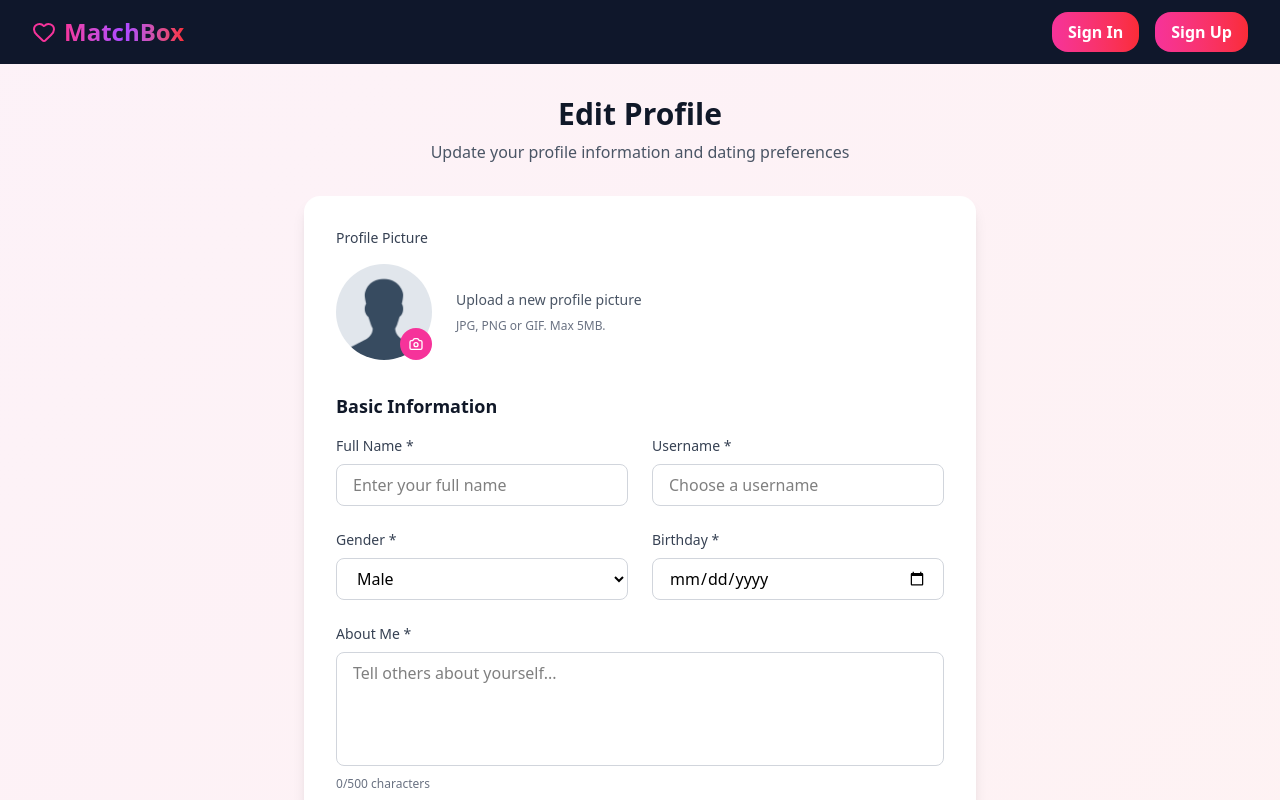
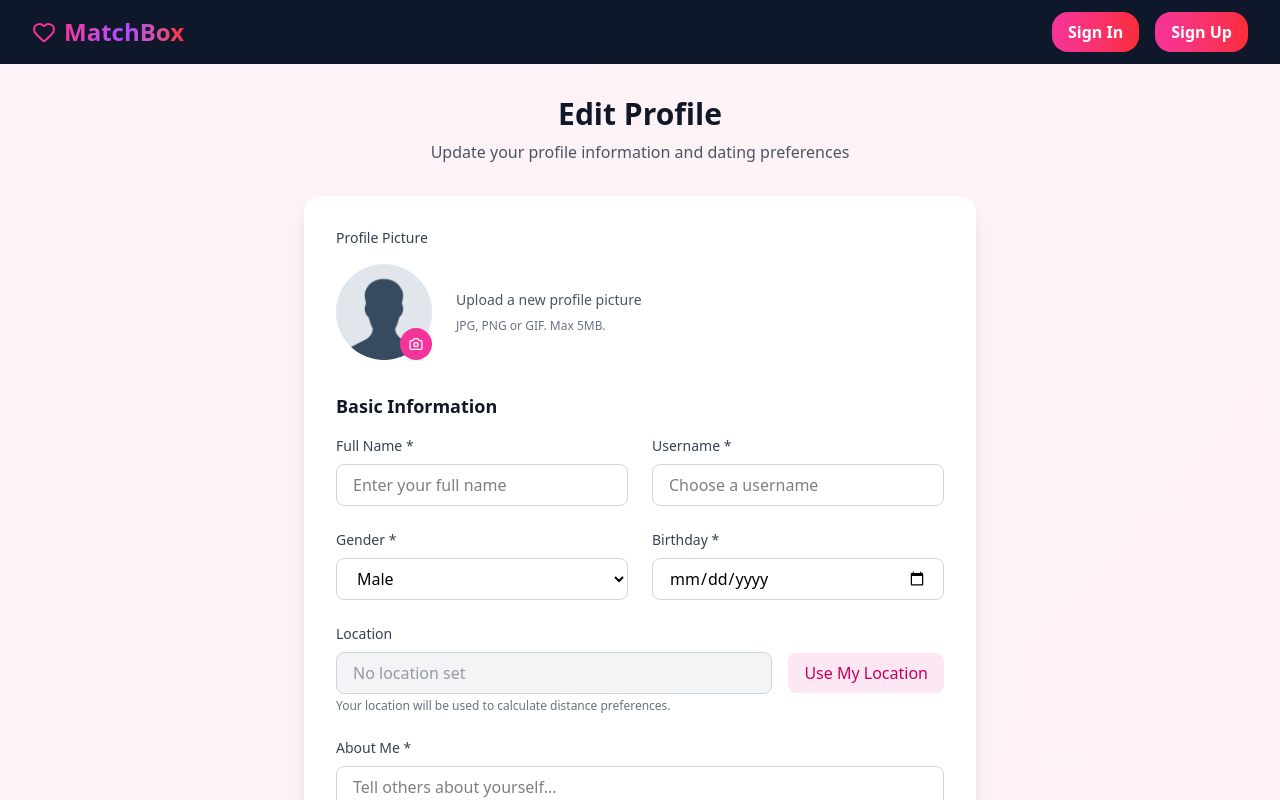
Before and after one commit to bryankhor07/Match-Box, a Next.js app: page /profile/edit in a window 1280 px wide. Shown: the top 800 px of the page. Built offline with nearby package versions, Linux system fonts and the light colour scheme; no server answers.

Commit message:
Added location_lat and location_Ing to formData and implemented handleDetectLocation to detect user's current location

```diff
--- a/app/profile/edit/page.tsx
+++ b/app/profile/edit/page.tsx
@@ -44,6 +44,8 @@ export default function EditProfilePage() {
     gender: "male" as "male" | "female" | "other",
     birthdate: "",
     avatar_url: "",
+    location_lat: null as number | null,
+    location_lng: null as number | null,
     preferences: {
       age_range: {
         min: 18,
@@ -70,6 +72,8 @@ export default function EditProfilePage() {
             gender: profileData.gender || "male",
             birthdate: profileData.birthdate || "",
             avatar_url: profileData.avatar_url || "",
+            location_lat: profileData.location_lat || null,
+            location_lng: profileData.location_lng || null,
             preferences: {
               age_range: {
                 min: profileData.preferences?.age_range?.min || 18,
@@ -129,6 +133,29 @@ export default function EditProfilePage() {
       ...prev,
       [name]: value,
     }));
+  }
+
+  /**
+   * Detect user location using browser's geolocation API
+   */
+  function handleDetectLocation() {
+    if (navigator.geolocation) {
+      navigator.geolocation.getCurrentPosition(
+        (position) => {
+          setFormData((prev) => ({
+            ...prev,
+            location_lat: position.coords.latitude,
+            location_lng: position.coords.longitude,
+          }));
+        },
+        (error) => {
+          console.error("Error fetching location:", error);
+          setError("Unable to fetch location. Please allow location access.");
+        }
+      );
+    } else {
+      setError("Geolocation is not supported by your browser.");
+    }
   }
 
   /**
@@ -332,6 +359,38 @@ export default function EditProfilePage() {
                 </div>
               </div>
 
+              {/* Location Section */}
+              <div className="mb-6">
+                <label className="block text-sm font-medium text-gray-700 mb-2">
+                  Location
+                </label>
+                <div className="flex items-center space-x-4">
+                  <input
+                    type="text"
+                    value={
+                      formData.location_lat && formData.location_lng
+                        ? `${formData.location_lat.toFixed(
+                            4
+                          )}, ${formData.location_lng.toFixed(4)}`
+                        : ""
+                    }
+                    readOnly
+                    className="flex-1 px-4 py-2 border border-gray-300 rounded-lg bg-gray-100 text-gray-700"
+                    placeholder="No location set"
+                  />
+                  <button
+                    type="button"
+                    onClick={handleDetectLocation}
+                    className="px-4 py-2 bg-pink-100 text-pink-700 rounded-lg hover:bg-pink-200 transition"
+                  >
+                    Use My Location
+                  </button>
+                </div>
+                <p className="text-xs text-gray-500 mt-1">
+                  Your location will be used to calculate distance preferences.
+                </p>
+              </div>
+
               <div className="mb-6">
                 <label
                   htmlFor="bio"
```
